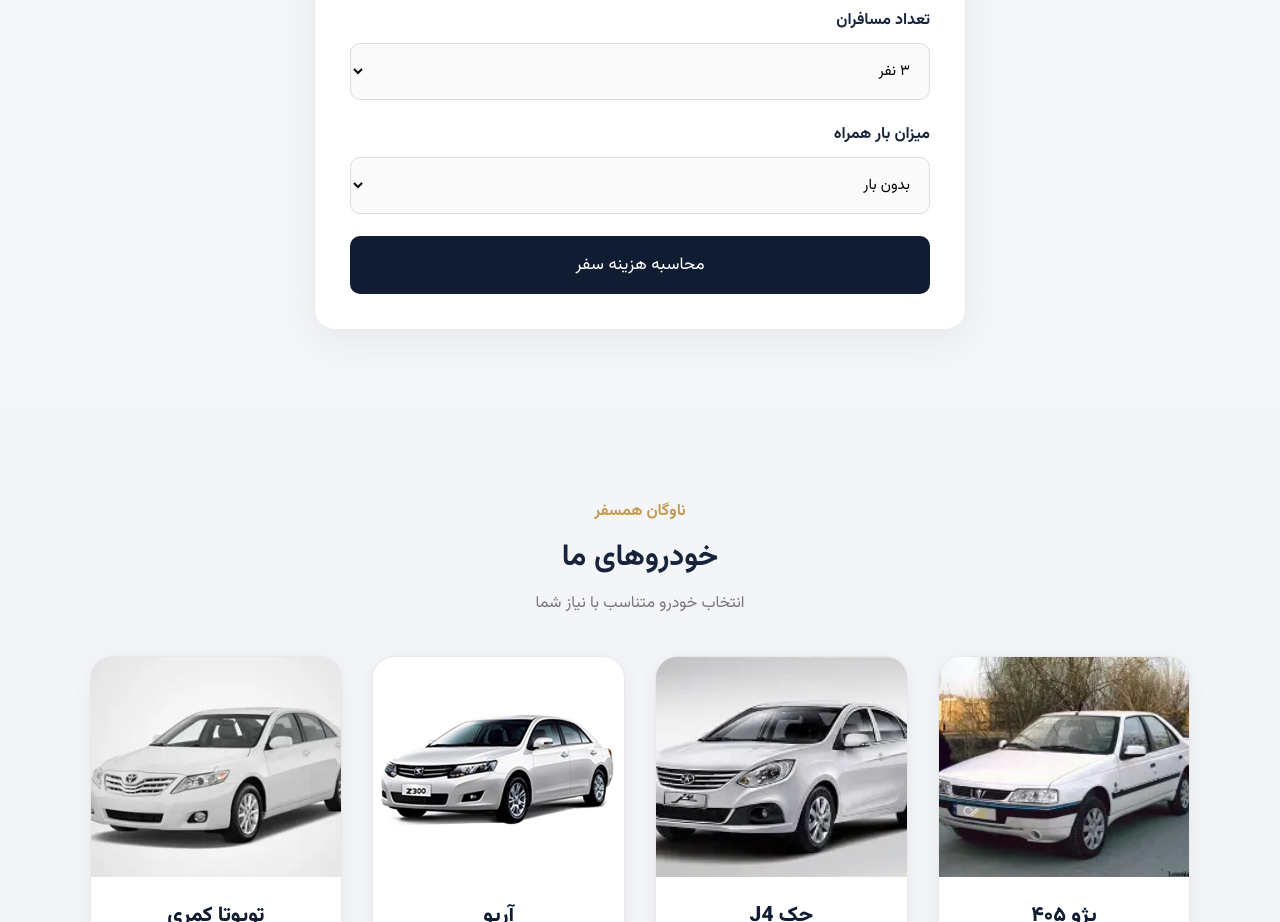
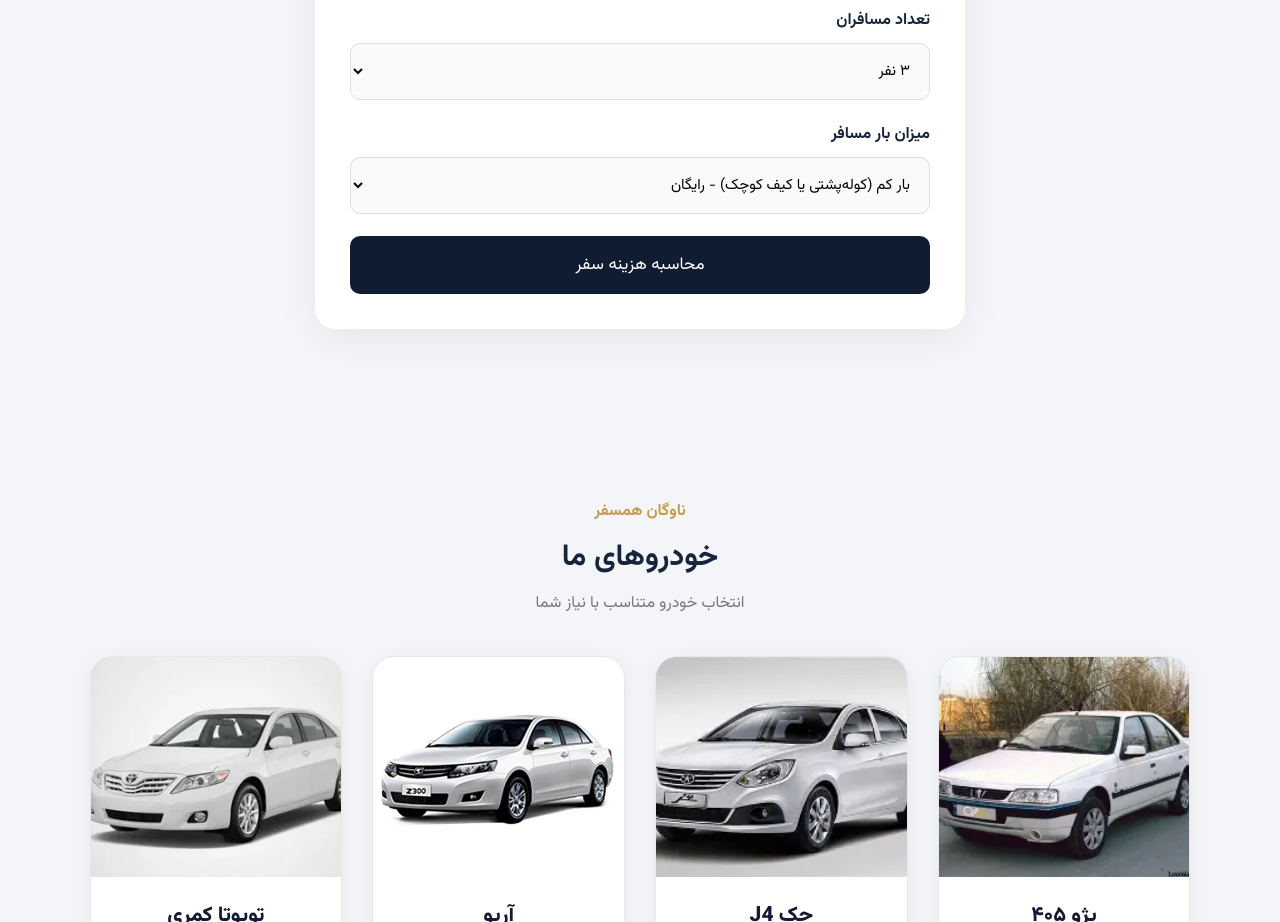
Before and after one commit to hamsafartravel/hamsafar, a plain HTML site: page index.html in a window 1280 px wide. Shown: the part 1200-2122 px from the top of the page. Drawn offline with nearby package versions, Linux system fonts and the light colour scheme.

Commit message:
Update index.html

```diff
--- a/index.html
+++ b/index.html
@@ -59,6 +59,7 @@
             مقصدت رو انتخاب کن، خودروت رو مشخص کن
             و هزینه سفرت رو در چند ثانیه ببین.
         </p>
+
 
         <a href="#calculator" class="main-btn">
             محاسبه هزینه سفر
@@ -168,16 +169,13 @@
 
 
 <div class="form-group">
+    <label for="baggage">میزان بار مسافر</label>
 
-    <label>میزان بار همراه</label>
-
-    <select id="luggage">
-        <option value="بدون بار">بدون بار</option>
-        <option value="بار کم">بار کم</option>
-        <option value="بار متوسط">بار متوسط</option>
-        <option value="بار زیاد">بار زیاد</option>
+    <select id="baggage">
+        <option value="0">بار کم (کوله‌پشتی یا کیف کوچک) - رایگان</option>
+        <option value="5">بار متوسط - ۵٪ افزایش</option>
+        <option value="10">بار زیاد - ۱۰٪ افزایش</option>
     </select>
-
 </div>
 
 
```
